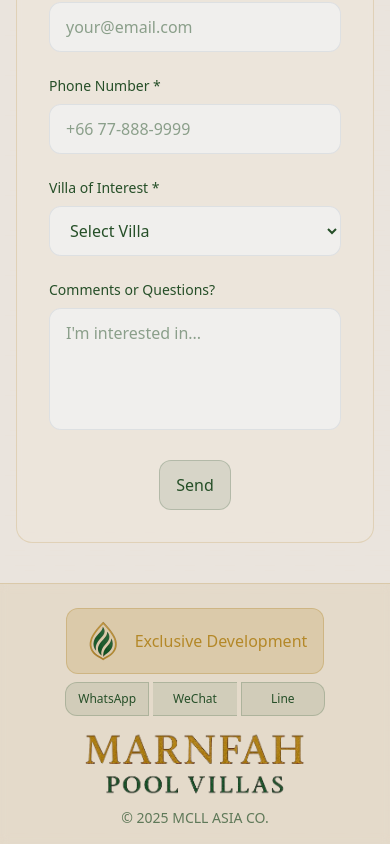
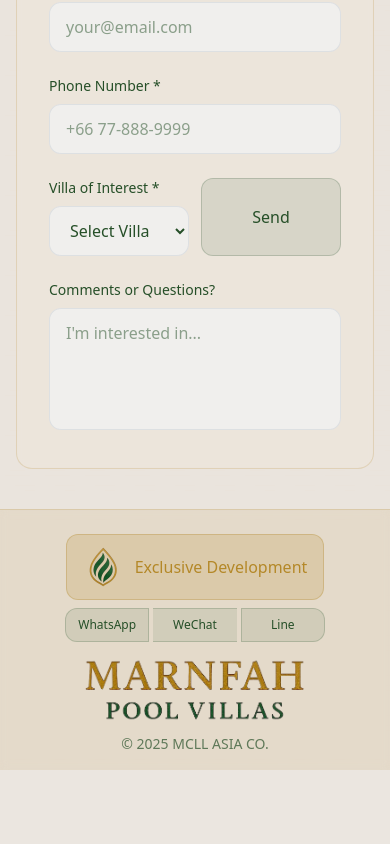
Before and after one commit to Marnfah-Pool-Villas/truffle-clone-v398, a Next.js app in the folder truffle-clone/: page / in a window 390 px wide. Shown: the part 3619-4463 px from the top of the page. After the commit the page ends 4389 px from the top, so only its background shows below. Built offline with nearby package versions, Linux system fonts and the light colour scheme; a web font is replaced by a local one.

Commit message:
Restructure interest select and submit button for mobile layout
cgen-e55399c9fb8b41309fc7cf7569b537fc

```diff
--- a/truffle-clone/src/components/ContactForm.tsx
+++ b/truffle-clone/src/components/ContactForm.tsx
@@ -120,7 +120,8 @@ export default function ContactForm() {
             />
           </div>
 
-          <div>
+          <div className="flex flex-row md:flex-col items-stretch md:items-start gap-3">
+            <div className="flex-1">
               <label htmlFor="villaOfInterest" className="block text-sm font-medium text-[#264f28] mb-2">
                 {t.contact.form.villaOfInterest}
               </label>
@@ -140,6 +141,15 @@ export default function ContactForm() {
                 <option value="villa4">{t.contact.form.placeholders.villa4}</option>
               </select>
             </div>
+            <div className="flex-1 md:w-full flex justify-end md:justify-center md:mt-4">
+              <button
+                type="submit"
+                className="w-full md:w-auto bg-[#264f28]/10 hover:bg-[#264f28]/20 border border-[#264f28]/20 hover:border-[#264f28]/40 rounded-xl px-4 py-3 transition-all duration-300 hover:scale-105 transform text-[#264f28] text-base font-medium flex items-center justify-center gap-3"
+              >
+                {t.contact.form.submit}
+              </button>
+            </div>
+          </div>
 
           <div>
             <label htmlFor="message" className="block text-sm font-medium text-[#264f28] mb-2">
@@ -156,14 +166,6 @@ export default function ContactForm() {
             />
           </div>
 
-          <div className="flex justify-center w-full">
-            <button
-              type="submit"
-              className="bg-[#264f28]/10 hover:bg-[#264f28]/20 border border-[#264f28]/20 hover:border-[#264f28]/40 rounded-xl px-4 py-3 transition-all duration-300 hover:scale-105 transform text-[#264f28] text-base font-medium flex items-center justify-center gap-3"
-            >
-              {t.contact.form.submit}
-            </button>
-          </div>
         </form>
       </div>
     </div>
```
Lines whose indentation alone changed are shown as unchanged.
